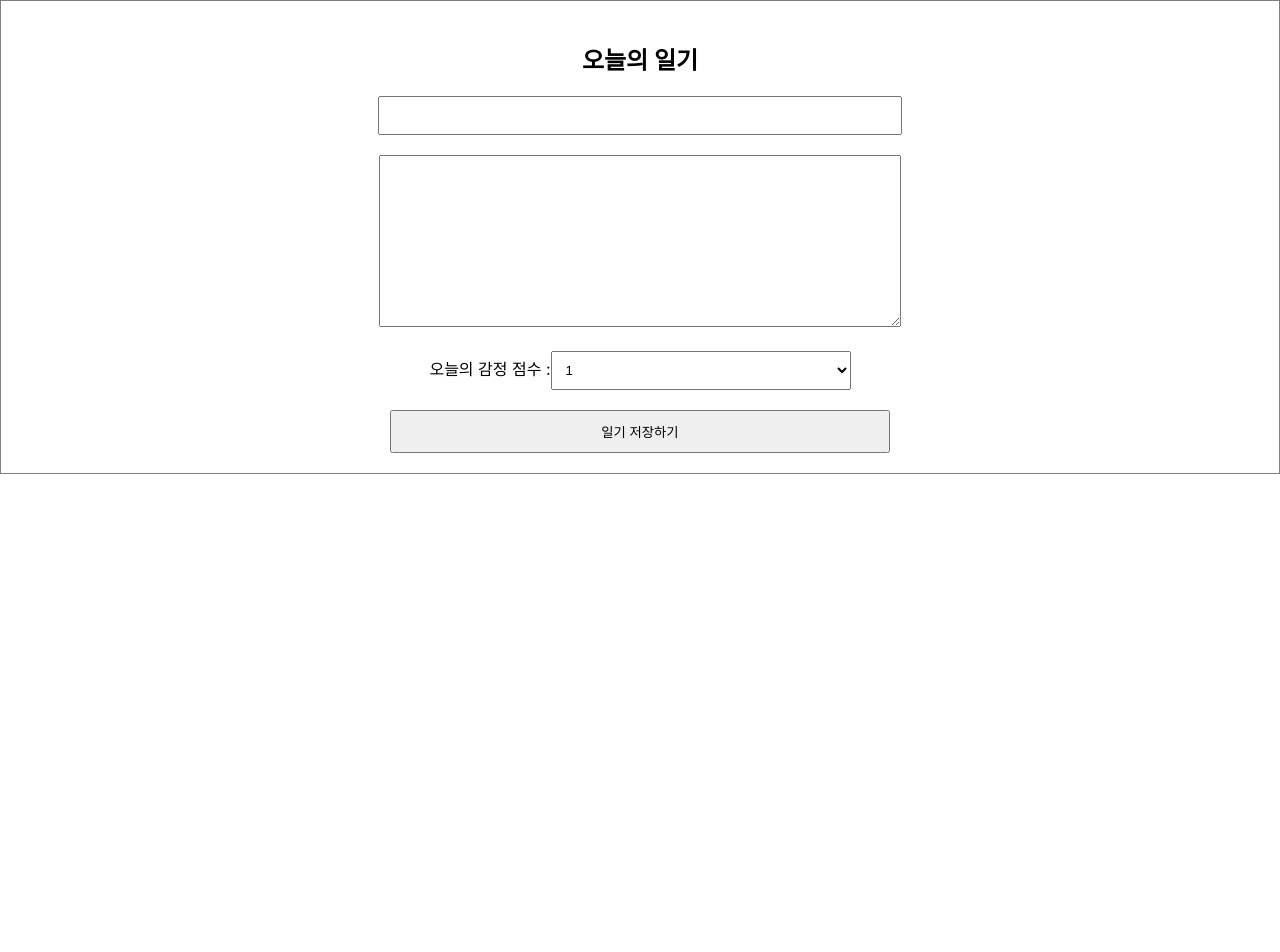
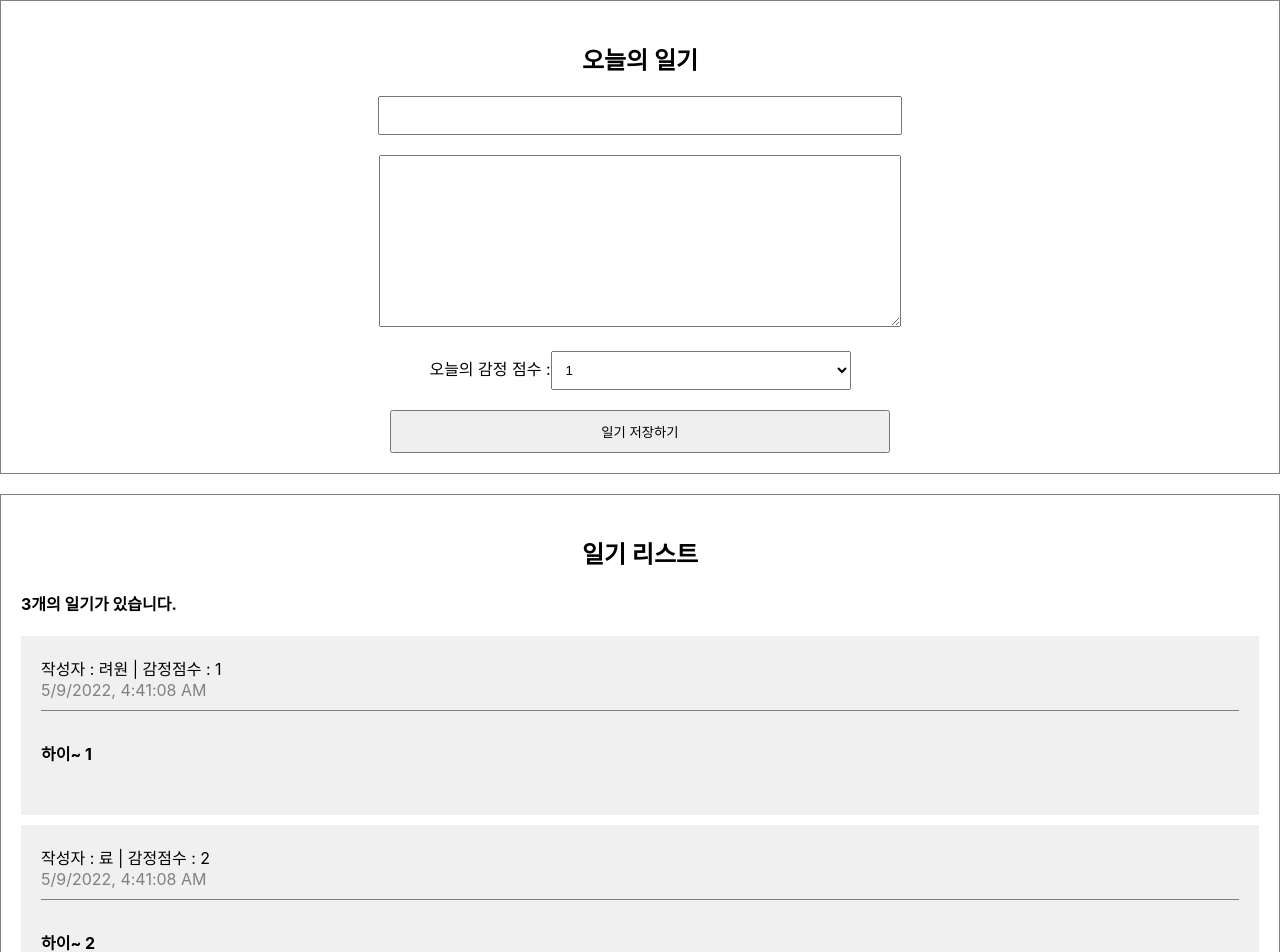
Before and after one commit to rwony/react-simple-diary, a React (Create React App) app: page / in a window 1280 px wide. Shown: the top 952 px of the page. Before the commit the page ends 800 px from the top, so only its background shows below. Built offline with nearby package versions, Linux system fonts and the light colour scheme.

Commit message:
Add files via upload

```diff
--- a/src/App.css
+++ b/src/App.css
@@ -26,3 +26,36 @@
   padding: 10px;
   cursor: pointer;
 }
+
+/* DiaryList */
+.DiaryList {
+  border: 1px solid gray;
+  padding: 20px;
+  margin-top: 20px;
+}
+
+.DiaryList h2 {
+  text-align: center;
+}
+
+/* DairyItem */
+.DiaryItem {
+  background-color: rgb(240, 240, 240);
+  margin-bottom: 10px;
+  padding: 20px;
+}
+
+.DiaryItem .info {
+  border-bottom: 1px solid gray;
+  padding-bottom: 10px;
+  margin-bottom: 10px;
+}
+
+.DiaryItem .date {
+  color: gray;
+}
+
+.DiaryItem .content {
+  font-weight: bold;
+  margin: 30px 0;
+}
--- a/src/App.js
+++ b/src/App.js
@@ -1,10 +1,37 @@
+import React, { useState, useEffect } from "react";
+import DiaryEditor from "./DiaryEditor";
+import DiaryList from "./DiaryList";
 import "./App.css";
-import DiaryEditor from "./DiaryEditor";
+
+const dummyList = [
+  {
+    id: 1,
+    author: "려원",
+    content: "하이~ 1",
+    emotion: 1,
+    created_date: new Date().getTime(),
+  },
+  {
+    id: 2,
+    author: "료",
+    content: "하이~ 2",
+    emotion: 2,
+    created_date: new Date().getTime(),
+  },
+  {
+    id: 3,
+    author: "서함부인",
+    content: "하이~ 3",
+    emotion: 3,
+    created_date: new Date().getTime(),
+  },
+];
 
 function App() {
   return (
     <div className="App">
       <DiaryEditor />
+      <DiaryList diaryList={dummyList} />
     </div>
   );
 }
--- a/src/DiaryEditor.js
+++ b/src/DiaryEditor.js
@@ -1,6 +1,9 @@
-import { useState } from "react";
+import { useRef, useState } from "react";
 
 const DiaryEditor = () => {
+  const authorInput = useRef();
+  const contentInput = useRef();
+
   const [state, setState] = useState({
     author: "",
     content: "",
@@ -15,16 +18,31 @@
   };
 
   const handleSubmit = () => {
-    console.log(state);
+    if (state.author.length < 1) {
+      authorInput.current.focus(); //focus
+      return;
+    }
+
+    if (state.content.length < 5) {
+      contentInput.current.focus(); //focus
+      return;
+    }
+
     alert("저장 성공!");
   };
 
   return (
     <div className="DiaryEditor">
       <h2>오늘의 일기</h2>
-      <input name="author" value={state.author} onChange={handleChangeState} />
+      <input
+        ref={authorInput}
+        name="author"
+        value={state.author}
+        onChange={handleChangeState}
+      />
       <div>
         <textarea
+          ref={contentInput}
           name="content"
           value={state.content}
           onChange={handleChangeState}
--- /dev/null
+++ b/src/DiaryList.js
@@ -0,0 +1,21 @@
+import DiaryItem from "./Diaryitem.js";
+
+const DiaryList = ({ diaryList }) => {
+  return (
+    <div className="DiaryList">
+      <h2>일기 리스트</h2>
+      <h4>{diaryList.length}개의 일기가 있습니다.</h4>
+      <div>
+        {diaryList.map((it) => (
+          <DiaryItem key={it.id} {...it} />
+        ))}
+      </div>
+    </div>
+  );
+};
+
+DiaryList.defaultProps = {
+  diaryList: [],
+};
+
+export default DiaryList;
--- /dev/null
+++ b/src/Diaryitem.js
@@ -0,0 +1,16 @@
+const DiaryItem = ({ author, content, created_date, emotion, id }) => {
+  return (
+    <div className="DiaryItem">
+      <div className="info">
+        <span>
+          작성자 : {author} | 감정점수 : {emotion}
+        </span>
+        <br />
+        <span className="date">{new Date(created_date).toLocaleString()}</span>
+      </div>
+      <div className="content">{content}</div>
+    </div>
+  );
+};
+
+export default DiaryItem;
```
